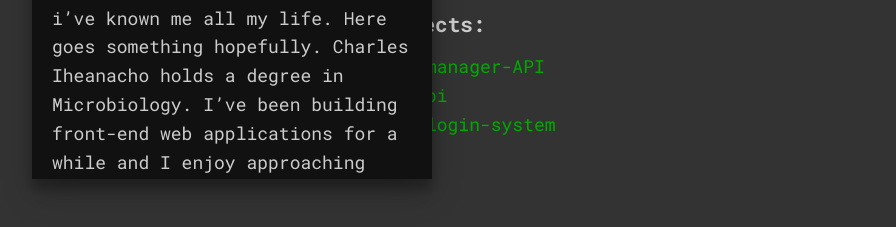
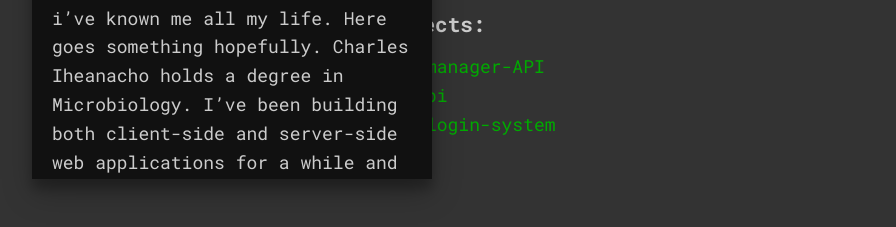
Before and after one commit to charliepoker/terminal-portfolio, a plain HTML site: page index.html in a window 1280 px wide. Both pictures are taken after a click on the item "/about". Shown: the part 271-498 px from the top of the page, without its empty margins (18-914 px from the left). Drawn offline with Linux system fonts and the light colour scheme.

Commit message:
modified about

```diff
--- a/index.html
+++ b/index.html
@@ -53,14 +53,14 @@
         <p>
           Errr... it is always very hard to describe one’s self even though i’ve
           known me all my life. Here goes something hopefully. Charles Iheanacho
-          holds a degree in Microbiology. I’ve been building front-end web
-          applications for a while and I enjoy approaching code from a different
-          point of view considering great user interface as well as seamless
-          functionality. Beside programing I’m interested in listening to all
-          genre of music, food, reading random stuff, and fishing(never really
-          tried but I think I would be great). I am also very interested in
-          discussions on technology and how much it would change our perception
-          in the future. Welcome to my life. 😎
+          holds a degree in Microbiology. I’ve been building both client-side
+          and server-side web applications for a while and I enjoy approaching
+          code from a different point of view considering great user interface
+          as well as seamless functionality. Beside programing I’m interested in
+          listening to all genre of music, food, reading random stuff, and
+          fishing(never really tried but I think I would be great). I am also
+          very interested in discussions on technology and how much it would
+          change our perception in the future. Welcome to my life. 😎
         </p>
       </div>
 
```
